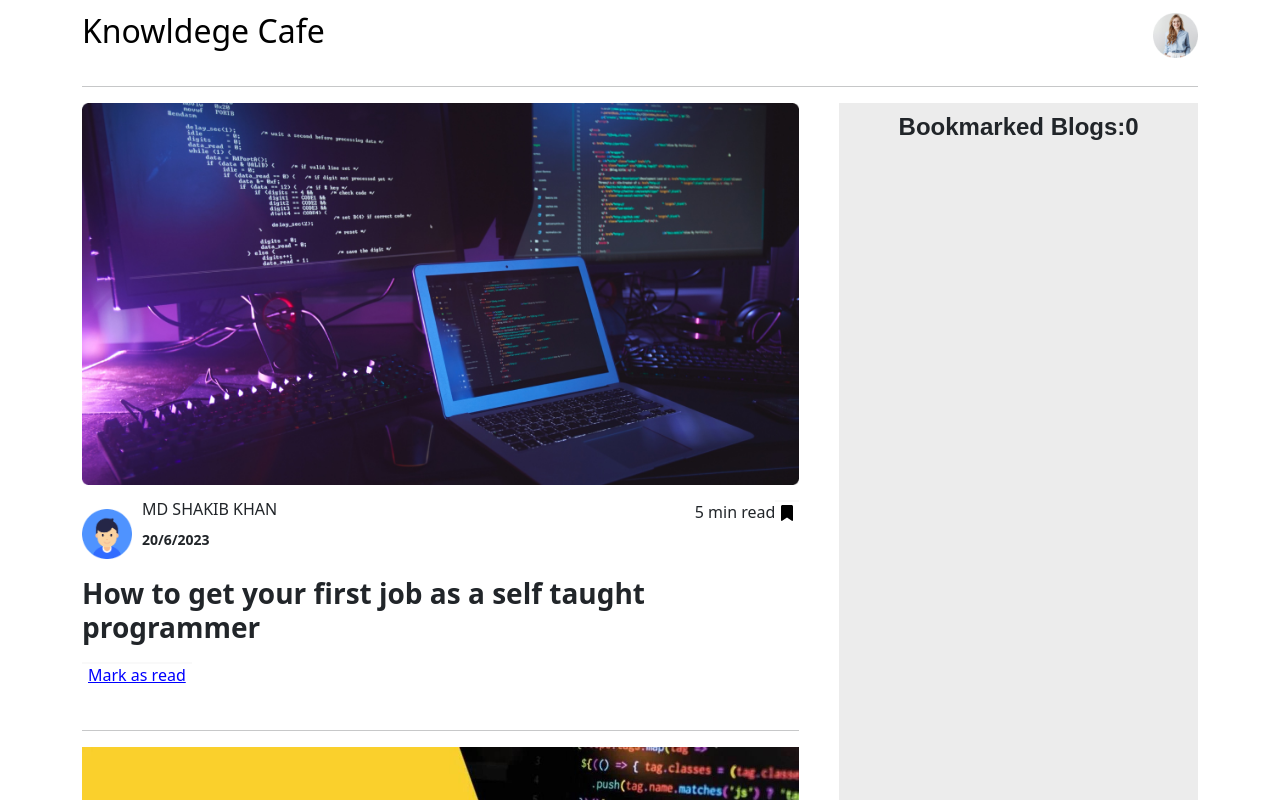
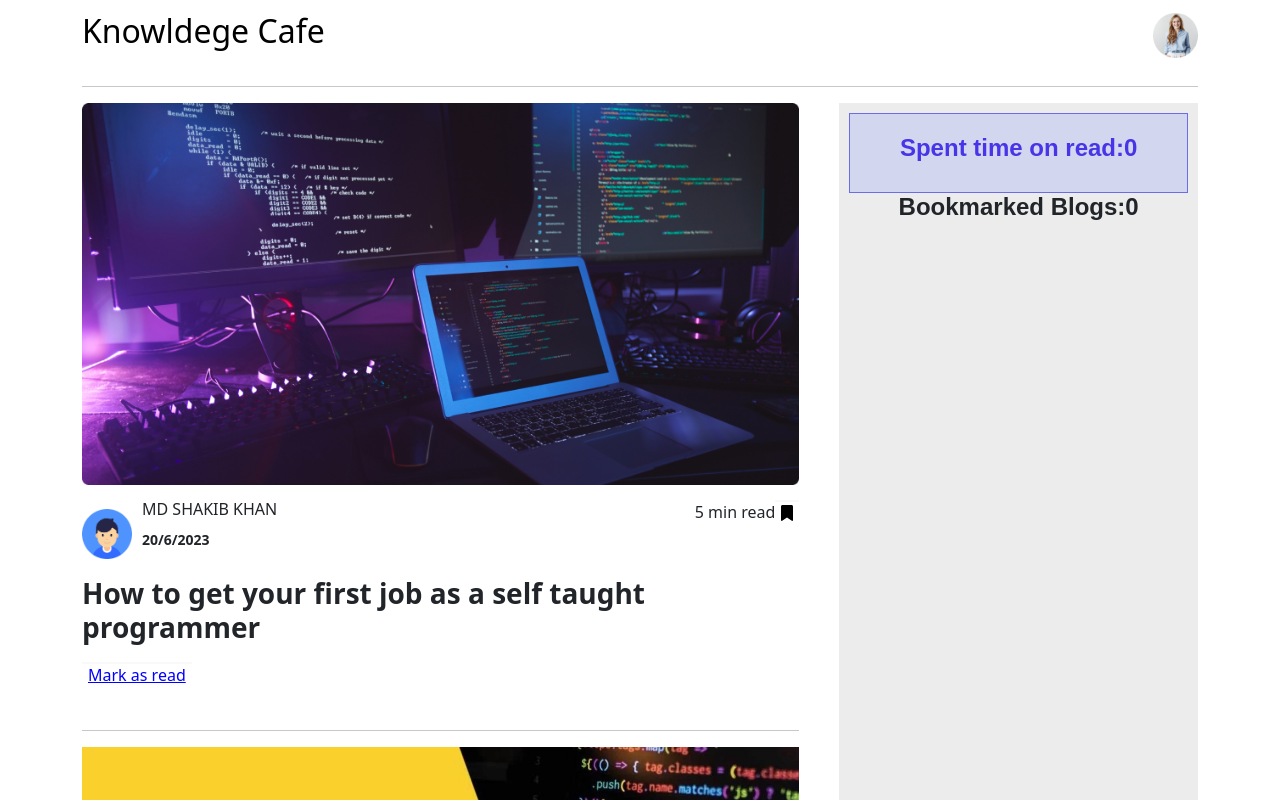
Before and after one commit to Shakib-Khan7/Knowledge-cafe-react, a React (Vite) app: page / in a window 1280 px wide. Shown: the top 800 px of the page. Built offline with nearby package versions, Linux system fonts and the light colour scheme.

Commit message:
time spent complete

```diff
--- a/src/Components/Blogs/Blogs.jsx
+++ b/src/Components/Blogs/Blogs.jsx
@@ -7,6 +7,7 @@ import { faBookBookmark, faBookmark, faShoppingCart } from '@fortawesome/free-so
 const Blogs = (props) => {
     const { id, authorName, blogTitle, blogCoverImage, authorImage, readTime, publishedDate } = props.blogs;
     const handleBookMark = props.handleBookMark;
+    const handleTime = props.handleTime;
     return (
 
         <div className='blog-container'>
@@ -26,7 +27,7 @@ const Blogs = (props) => {
                 </div>
             </div>
             <h3 style={{paddingTop:'10px',paddingBottom:'10px',fontWeight:'700'}} >{blogTitle}</h3>
-            <button style={{color:'blue',border:'none',boxShadow:'none', textDecoration:'underline',marginBottom:'50px'}}><a>Mark as read</a></button>
+            <button onClick={()=>handleTime(props.blogs)} style={{color:'blue',border:'none',boxShadow:'none', textDecoration:'underline',marginBottom:'50px'}}><a>Mark as read</a></button>
             <hr />
         </div>
 
--- a/src/Components/Bookmark/Bookmark.css
+++ b/src/Components/Bookmark/Bookmark.css
@@ -5,3 +5,15 @@
     text-align: center;
     padding: 10px;
 }
+.time{
+    height: 80px;
+    background-color:  rgb(205, 209, 240);
+    opacity: 0.8;
+    border: 1px solid rgb(77, 77, 233);
+    color: rgb(30, 8, 231);
+}
+.time h4{
+    margin-top: 20px;
+    font-family: Arial, Helvetica, sans-serif;
+    font-weight: 700;
+}
--- a/src/Components/Bookmark/Bookmark.jsx
+++ b/src/Components/Bookmark/Bookmark.jsx
@@ -10,11 +10,19 @@ const Bookmark = (props) => {
 
 
     }
+    let timeSpent = 0;
+    for(const time of props.timeSpent){
+        timeSpent = timeSpent + time.readTime
+    }
 
 
 
     return (
         <div className='bookmark-container'>
+            <div className='time'>
+                <h4>Spent time on read:{timeSpent}</h4>
+            </div>
+
             <h4 style={{fontWeight:'700',fontFamily:'arial'}}>Bookmarked Blogs:{props.bookmarked.length}</h4>
              <div>
                 {
--- a/src/Components/MainContent/Main.jsx
+++ b/src/Components/MainContent/Main.jsx
@@ -6,6 +6,7 @@ import Bookmark from '../Bookmark/Bookmark';
 const Main = () => {
     const [blogs, setBlogs] = useState([]);
     const [bookmarked,setBookmarked] = useState([])
+    const [timeSpent,setTimeSpent] = useState([])
 
     useEffect(() => {
         fetch('blogs.json')
@@ -18,6 +19,13 @@ const Main = () => {
         let newBookmark = [];
         newBookmark=[...bookmarked,blog]
         setBookmarked(newBookmark);
+    }
+    const handleTime = (blog) =>{
+        let timeSpentBlogs = []
+        timeSpentBlogs = [...timeSpent,blog]
+        setTimeSpent(timeSpentBlogs)
+        console.log('added',blog)
+
     }
 
 
@@ -34,12 +42,13 @@ const Main = () => {
                 blogs.map(blog => <Blogs key={blog.id}
                     blogs={blog}
                     handleBookMark={handleBookMark}
+                    handleTime={handleTime}
 
                 ></Blogs>)
             }
             </div>
             <div className='bookmark'>
-                <Bookmark bookmarked={bookmarked}></Bookmark>
+                <Bookmark timeSpent={timeSpent} bookmarked={bookmarked}></Bookmark>
             </div>
 
 
```
